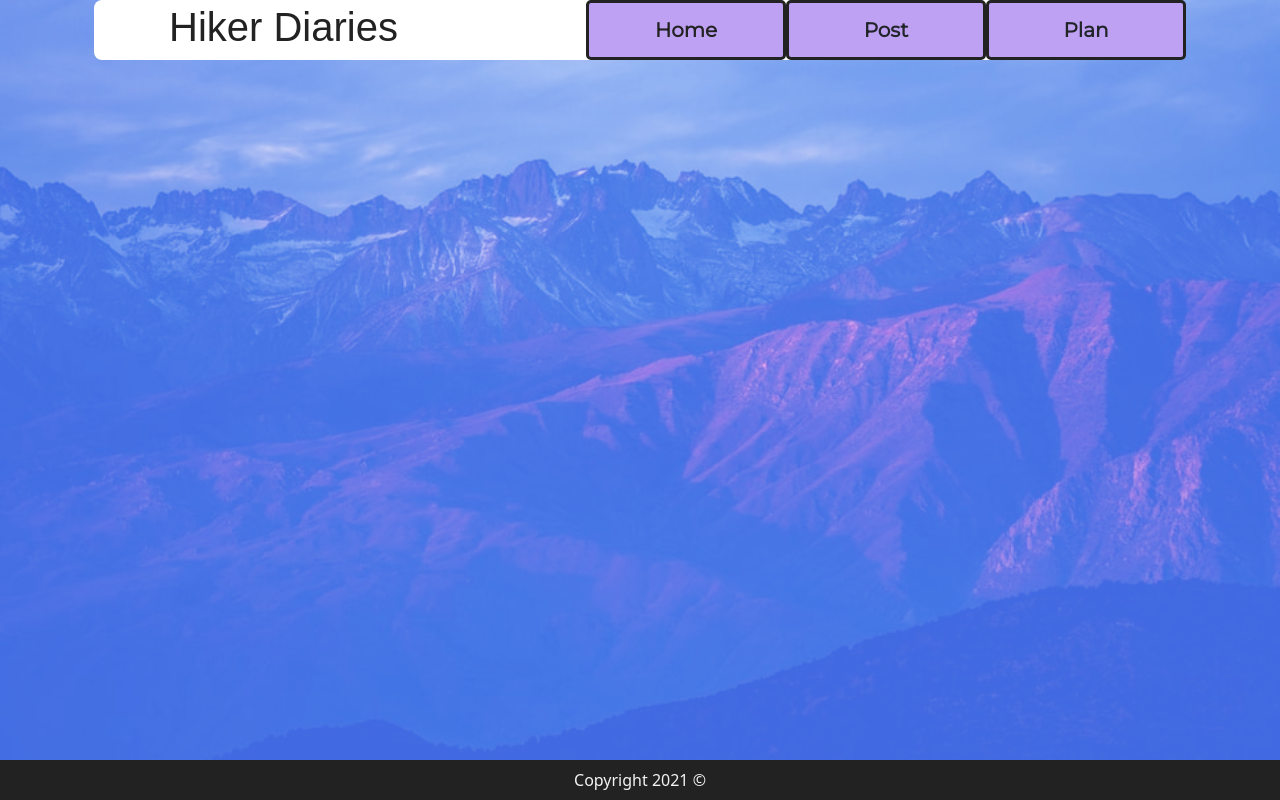
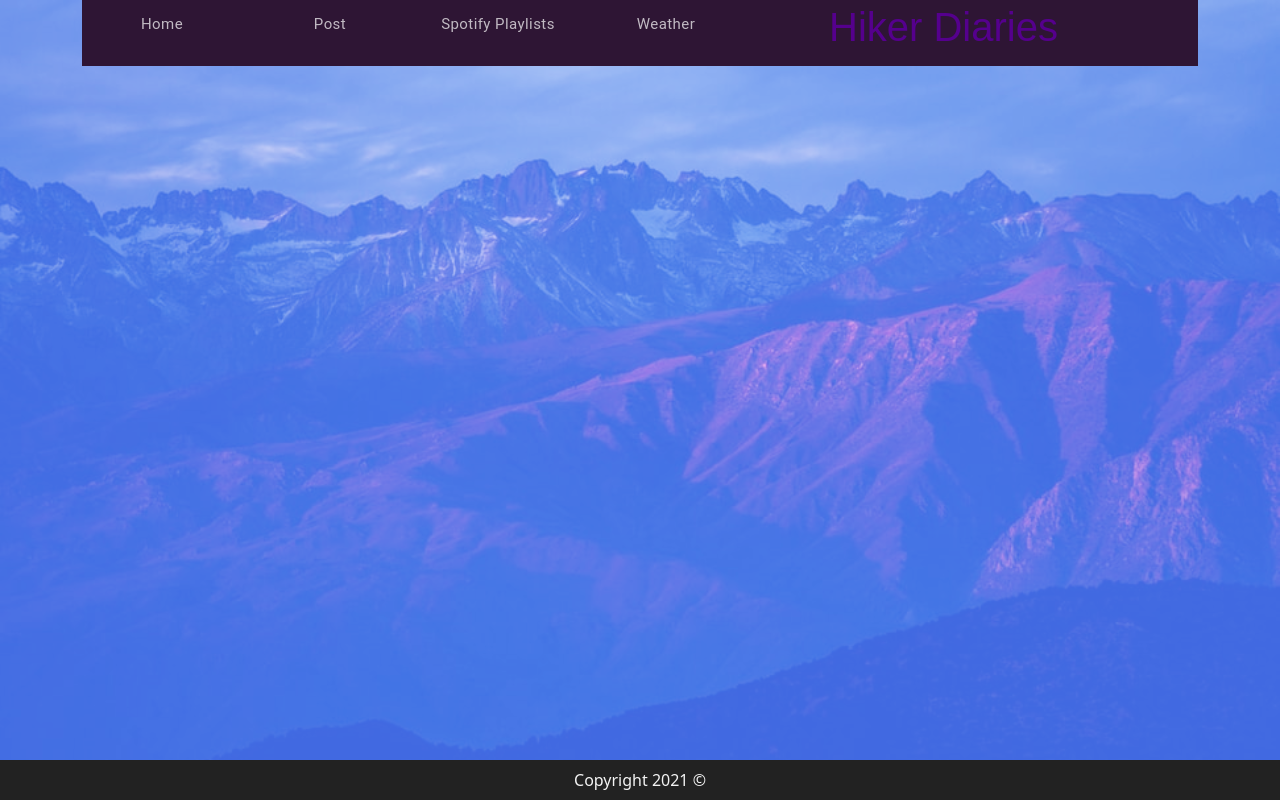
Before and after one commit to bcermak/HikerDiariesv1, a React (Create React App) app: page / in a window 1280 px wide. Built offline with nearby package versions, Linux system fonts and the light colour scheme; a web font is replaced by a local one.

Commit message:
new Navbar

```diff
--- a/package.json
+++ b/package.json
@@ -3,6 +3,7 @@
   "version": "0.1.0",
   "private": true,
   "dependencies": {
+    "@material-ui/core": "^4.11.3",
     "@testing-library/jest-dom": "^5.11.9",
     "@testing-library/react": "^11.2.5",
     "@testing-library/user-event": "^12.7.1",
--- a/src/components/Navbar/index.js
+++ b/src/components/Navbar/index.js
@@ -1,41 +1,121 @@
-import React, { Component } from 'react';
-import '../Navbar';
-import { Link } from 'react-router-dom';
-
-class Navbar extends React.Component {
-    render() {
-        return <>
-        <div className="container">
-            <nav>
-                <p>Hiker Diaries</p>
-                <ul>
-                    <li>
-                        <Link to="/"> Home </Link>
-                        </li>
-                    <li><a> Post </a>
-                        <ul>
-                            <li>
-                                <Link to="/newpost"> Create New </Link>
-                            </li>
-                        </ul>
-                    </li>
-                    <li><a> Plan </a>
-                        <ul>
-                            <li>
-                                <Link to="/weather"> Check Weather</Link>
-                            </li>
-                            <li>
-                                <Link to="/playlist"> Find Playlist </Link>
-                            </li>
-                        </ul>
-                    </li>
-                </ul>
-            </nav>
-        </div>
+import React from 'react';
+import { makeStyles, withStyles } from '@material-ui/core/styles';
+import Tabs from '@material-ui/core/Tabs';
+import Tab from '@material-ui/core/Tab';
+import Typography from '@material-ui/core/Typography';
+import Link from '@material-ui/core/Link';
 
 
-        </>
-    };
-};
 
-export default Navbar
+const StyledTabs = withStyles({
+  indicator: {
+    display: 'flex',
+    justifyContent: 'center',
+    backgroundColor: 'transparent',
+  },
+})((props) => <Tabs {...props} TabIndicatorProps={{ children: <span /> }} />);
+
+const StyledTab = withStyles((theme) => ({
+  root: {
+    textTransform: 'none',
+    color: '#fff',
+    fontWeight: theme.typography.fontWeightRegular,
+    fontSize: theme.typography.pxToRem(15),
+    marginRight: theme.spacing(1),
+    '&:focus': {
+      opacity: 1,
+    },
+  },
+}))((props) => <Tab disableRipple {...props} />);
+
+const useStyles = makeStyles((theme) => ({
+  root: {
+    flexGrow: 1,
+  },
+  padding: {
+    padding: theme.spacing(3),
+  },
+  demo1: {
+    backgroundColor: theme.palette.background.paper,
+  },
+  demo2: {
+    backgroundColor: '#2e1534',
+  },
+}));
+
+export default function CustomizedTabs() {
+  const classes = useStyles();
+  const [value, setValue] = React.useState(0);
+
+  const handleChange = (event, newValue) => {
+    setValue(newValue);
+  };
+
+  return (
+      <nav>
+    <div className={classes.root}>
+      <div className={classes.demo2}>
+        <StyledTabs value={value}  aria-label="styled tabs example">
+           <Link href="/"><StyledTab label="Home" /></Link>
+           <Link href="/newpost"><StyledTab label="Post"/></Link>
+           <Link href="/playlist"><StyledTab label="Spotify Playlists" /></Link>
+           <Link href="/weather"><StyledTab label="Weather" /></Link>
+           <p>Hiker Diaries</p>
+        </StyledTabs>
+
+        <Typography className={classes.padding} />
+
+      </div>
+
+    </div>
+    </nav>
+  );
+}
+
+
+
+
+
+
+
+
+
+
+
+// class Navbar extends React.Component {
+//     render() {
+//         return <>
+
+//             <nav>
+//                 <p>Hiker Diaries</p>
+//                 <ul>
+//                     <li>
+//                         <Link to="/"> Home </Link>
+//                         </li>
+//                     <li><a> Post </a>
+//                         <ul>
+//                             <li>
+//                                 <Link to="/newpost"> Create New </Link>
+//                             </li>
+//                         </ul>
+//                     </li>
+//                     <li><a> Plan </a>
+//                         <ul>
+//                             <li>
+//                                 <Link to="/weather"> Check Weather</Link>
+//                             </li>
+//                             <li>
+//                                 <Link to="/playlist"> Find Playlist </Link>
+//                             </li>
+//                         </ul>
+//                     </li>
+//                 </ul>
+//             </nav>
+
+
+
+//         </>
+//     };
+// };
+
+// export default Navbar
--- a/src/index.css
+++ b/src/index.css
@@ -12,89 +12,15 @@ code {
     monospace;
 }
 
-nav {
-  width: 100%;
-  height: 60px;
-  background-color: white;
-  border-radius: 8px;
-}
 
 nav p {
   font-family: 'Montserrat Subrayada', sans-serif;
-  color: #222;
+  color: rgb(85, 0, 141);
   font-size: 40px;
-  line-height: 55px;
+  line-height: 45px;
   float: left;
   padding-left: 75px;
-}
-
-nav ul {
-  float: right;
-  margin-left: 15px;
-  height: 60px;
-
-}
-
-nav ul li {
-  float: left;
-  list-style: none;
-  position: relative;
-  width: 200px;
-  height: 100%;
-  box-sizing: border-box;
-  border-radius: 5px;
-  border-style: solid;
-  border-color: #222;
-  background-color: #bfa1f4;
-  text-align: center;
-}
-
-nav ul li a {
-  display: block;
-  font-family: arial;
-  color: #222;
-  font-size: 20px;
-  font-family: 'Montserrat', sans-serif;
-  font-weight: bold;
-  padding: 22px 14px;
-  text-decoration: none;
-  line-height: 50%;
-
-}
-
-nav ul li ul {
-  align-content:center;
-  display: none;
-  position: absolute;
-  padding: 0px;
-  border-radius: 0px 0px 4px 4px;
-}
-
-nav ul li:hover ul {
-  display: block;
-
-}
-
-nav ul li ul li {
-  padding-top: 15px;
-  width: 180px;
-  border-radius: 4px;
-  margin-left: -.5em
-}
-
-nav ul li ul li:hover {
-  background-color: greenyellow;
-}
-
-
-nav ul li ul li a {
-
-  font-size: 14px;
-  padding: 8px 14px;
-}
-
-nav ul li ul li a:hover {
-  background-color: greenyellow;
+  margin-top: 5px;
 }
 
 .lostBud{
```
Also changed, not shown: 1 other file (tests, documents, lock files or other folders).
